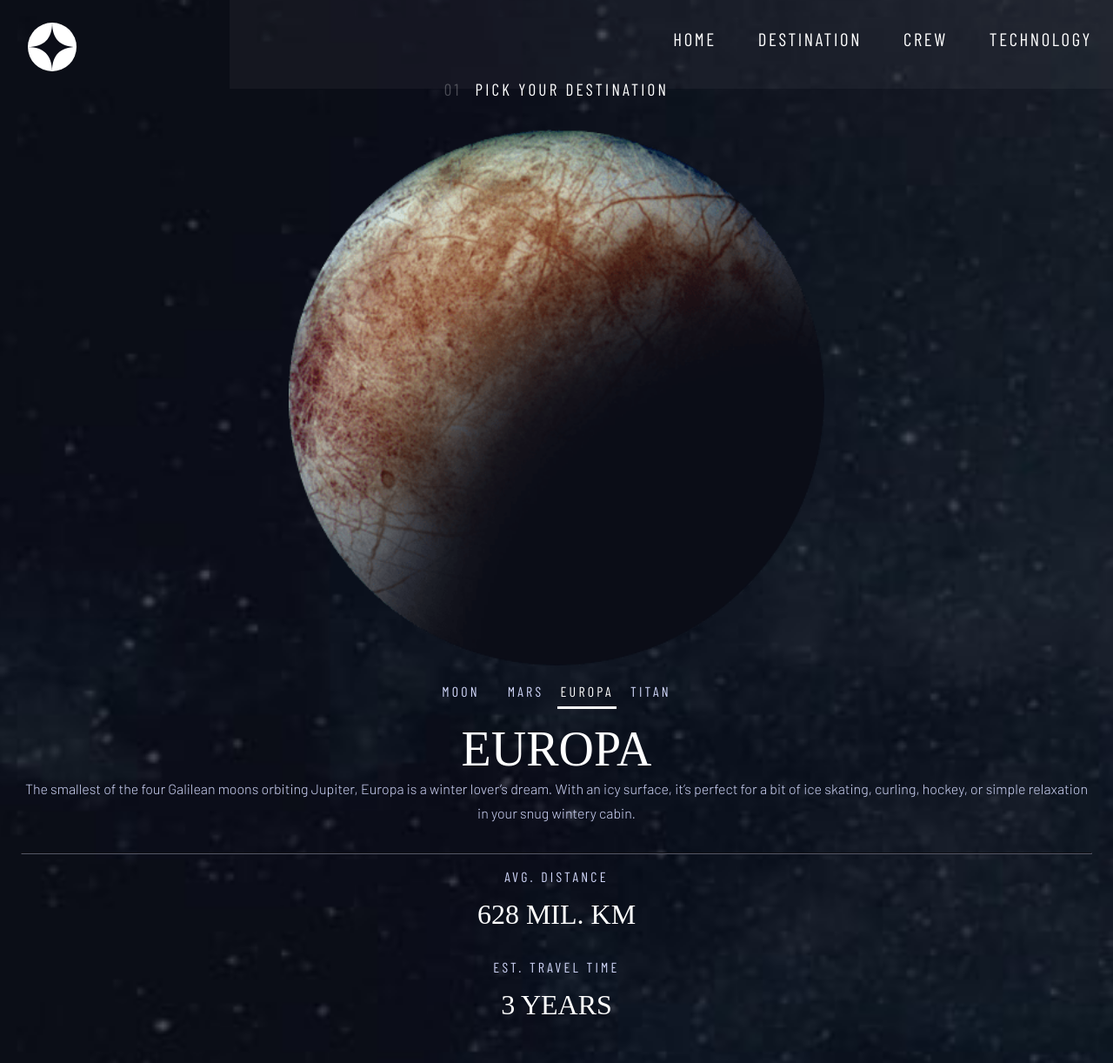
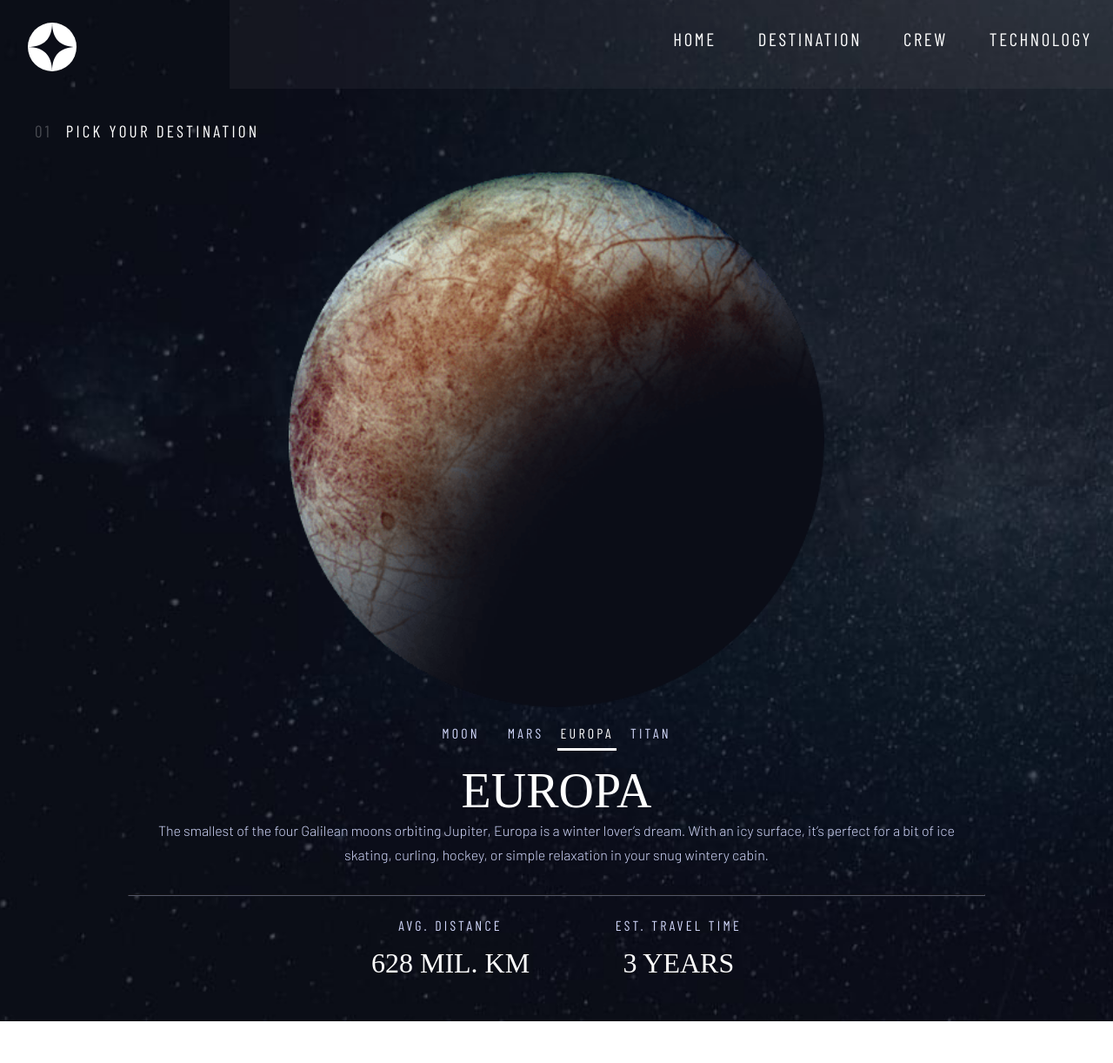
Before and after one commit to Makita7/space-tourism-site, a Vue app: page /europa in a window 1280 px wide. Shown: the whole page at 87% size. After the commit the page ends 1174 px from the top, so only its background shows below. Built offline with nearby package versions, Linux system fonts and the light colour scheme; a web font is replaced by a local one.

Commit message:
destination page responsive tablet

```diff
--- a/src/main.css
+++ b/src/main.css
@@ -48,6 +48,7 @@ hr{
 }
 
 
+
 /* ANIMATIONS */
 
 .AFadeIn{
--- a/src/pages/DestinationPage.vue
+++ b/src/pages/DestinationPage.vue
@@ -33,7 +33,7 @@ const Destinations = ref([
     <main>
         <div class="destination">
             <div class="wrapper centered">
-                <div class="flex centered">
+                <div class="flex centered uncenter padTablet">
                     <p class="num">01</p>
                     <p class="pick">Pick your destination</p>
                 </div>
@@ -44,7 +44,7 @@ const Destinations = ref([
                 <RouterLink class="link" v-for="planets in Destinations" :to="planets.to" :key="planets.id">{{planets.name}}</RouterLink>
                 <br/>
                 <div class="centered">
-                    <router-view  class="AFadeIn" :key="$route.fullPath" />
+                    <router-view  class="AFadeIn tabletWrapper" :key="$route.fullPath" />
                 </div>
             </div>
         </div>
@@ -133,4 +133,32 @@ const Destinations = ref([
         text-transform: uppercase;
     }
 
+    @media(min-width: 800px){
+        .destination{
+            background-image: url('../assets/destination/background-destination-tablet.jpg');
+        }
+        .uncenter{
+            justify-content: left;
+        }
+        .padTablet{
+            margin-top: 3rem;
+            margin-left: 1rem;
+        }
+        .tabletWrapper{
+            width: 80%;
+            margin-left: 10%;
+        }
+        :deep(.description){
+            padding: 0 1rem;
+        }
+        :deep(.BigSFlex){
+            display: flex;
+        }
+        :deep(.InfoWrapper){
+            padding: 0 5%;
+        }
+        :deep(.justCenter){
+            justify-content: center;
+        }
+    }
 </style>
--- a/src/pages/destinations/DestinationEuropa.vue
+++ b/src/pages/destinations/DestinationEuropa.vue
@@ -5,9 +5,15 @@
             The smallest of the four Galilean moons orbiting Jupiter, Europa is a winter lover’s dream. With an icy surface, it’s perfect for a bit of ice skating, curling, hockey, or simple relaxation in your snug wintery cabin.
         </p>
         <hr/>
-        <p class="distance">AVG. DISTANCE</p>
-        <p class="km">628 MIL. km</p>
-        <p class="travel">Est. travel time</p>
-        <p class="days">3 years</p>
+        <div class="BigSFlex justCenter">
+            <div class="InfoWrapper">
+                <p class="distance">AVG. DISTANCE</p>
+                <p class="km">628 MIL. km</p>
+            </div>
+            <div class="InfoWrapper">
+                <p class="travel">Est. travel time</p>
+                <p class="days">3 years</p>
+            </div>
+        </div>
     </div>
 </template>
--- a/src/pages/destinations/DestinationMars.vue
+++ b/src/pages/destinations/DestinationMars.vue
@@ -5,9 +5,15 @@
             Don’t forget to pack your hiking boots. You’ll need them to tackle Olympus Mons, the tallest planetary mountain in our solar system. It’s two and a half times the size of Everest!
         </p>
         <hr/>
-        <p class="distance">AVG. DISTANCE</p>
-        <p class="km">225 MIL. km</p>
-        <p class="travel">Est. travel time</p>
-        <p class="days">9 months</p>
+        <div class="BigSFlex justCenter">
+            <div class="InfoWrapper">
+                <p class="distance">AVG. DISTANCE</p>
+                <p class="km">225 MIL. km</p>
+            </div>
+            <div class="InfoWrapper">
+                <p class="travel">Est. travel time</p>
+                <p class="days">9 months</p>
+            </div>
+        </div>
     </div>
 </template>
--- a/src/pages/destinations/DestinationMoon.vue
+++ b/src/pages/destinations/DestinationMoon.vue
@@ -5,9 +5,15 @@
             See our planet as you’ve never seen it before. A perfect relaxing trip away to help regain perspective and come back refreshed. While you’re there, take in some history by visiting the Luna 2 and Apollo 11 landing sites.
         </p>
         <hr/>
-        <p class="distance">AVG. DISTANCE</p>
-        <p class="km">384,400 km</p>
-        <p class="travel">Est. travel time</p>
-        <p class="days">3 days</p>
+        <div class="BigSFlex justCenter">
+            <div class="InfoWrapper">
+                <p class="distance">AVG. DISTANCE</p>
+                <p class="km">384,400 km</p>
+            </div>
+            <div class="InfoWrapper">
+                <p class="travel">Est. travel time</p>
+                <p class="days">3 days</p>
+            </div>
+        </div>
     </div>
 </template>
--- a/src/pages/destinations/DestinationTitan.vue
+++ b/src/pages/destinations/DestinationTitan.vue
@@ -5,9 +5,15 @@
             The only moon known to have a dense atmosphere other than Earth, Titan is a home away from home (just a few hundred degrees colder!). As a bonus, you get striking views of the Rings of Saturn.
         </p>
         <hr/>
-        <p class="distance">AVG. DISTANCE</p>
-        <p class="km">1.6 BIL. km</p>
-        <p class="travel">Est. travel time</p>
-        <p class="days">7 years</p>
+        <div class="BigSFlex justCenter">
+            <div class="InfoWrapper">
+                <p class="distance">AVG. DISTANCE</p>
+                <p class="km">1.6 BIL. km</p>
+            </div>
+            <div class="InfoWrapper">
+                <p class="travel">Est. travel time</p>
+                <p class="days">7 years</p>
+            </div>
+        </div>
     </div>
 </template>
```
